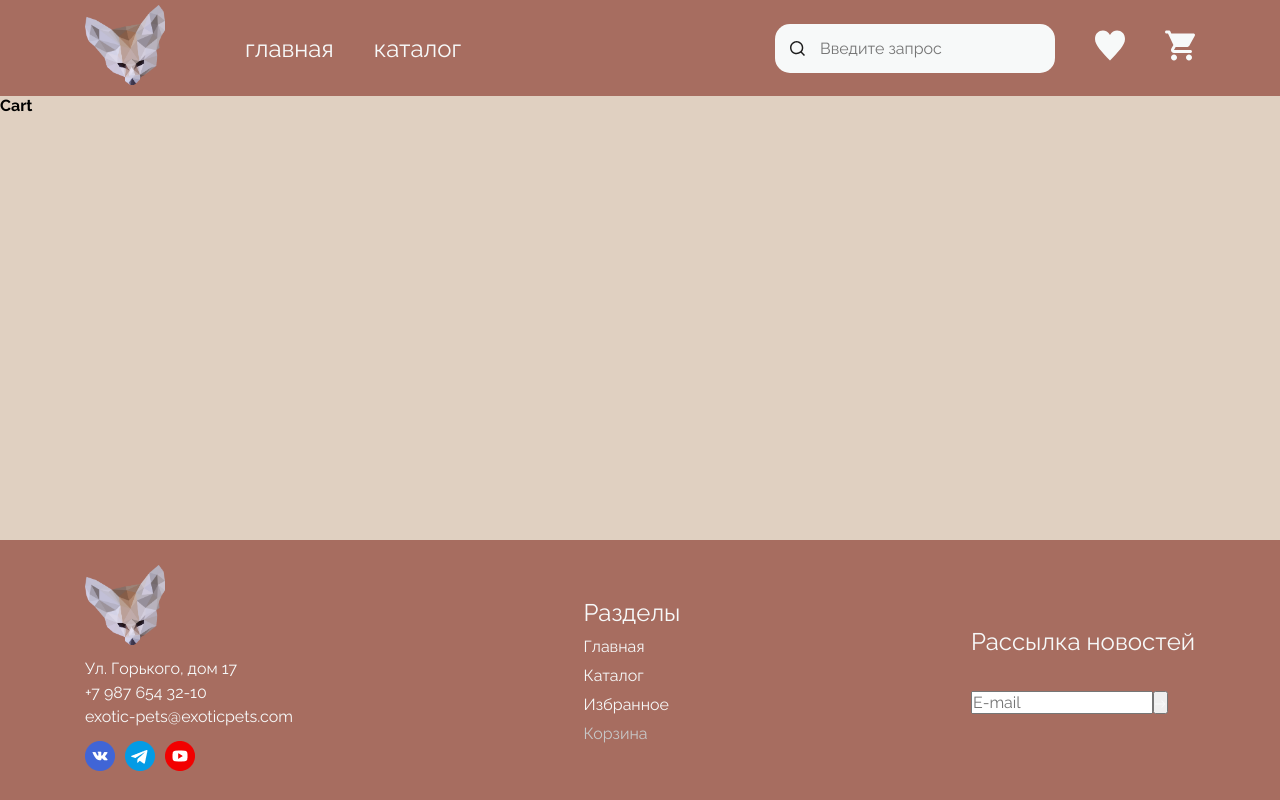
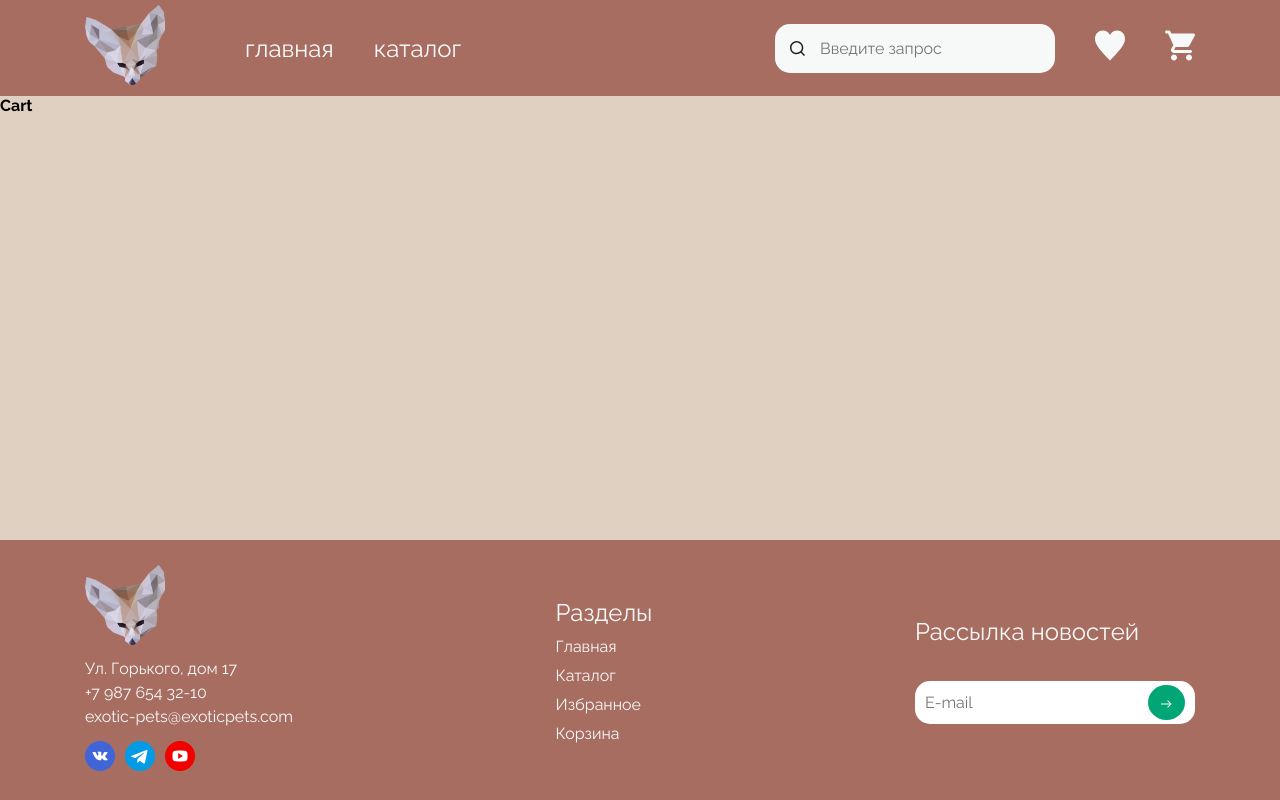
Before and after one commit to algorithm-ssau/exotic-pets-catalogue, a React (Create React App) app in the folder client/my-app/: page /cart in a window 1280 px wide. Built offline with nearby package versions, Linux system fonts and the light colour scheme.

Commit message:
F5 footer email input update

```diff
--- a/client/my-app/src/common/el/footer.tsx
+++ b/client/my-app/src/common/el/footer.tsx
@@ -59,13 +59,13 @@ const Footer = () => {
                 <div className="newsletter-container">
                     <span className="footer-navigation-heading">Рассылка новостей</span>
 
-                    <div className="newsletter-input">
+                    <form className="newsletter-input">
                         <input type="text" placeholder="E-mail"/>
 
                         <button className="newsletter-input-button">
                             <ArrowSvg />
                         </button>
-                    </div>
+                    </form>
                 </div>
             </div>
         </div>
--- a/client/my-app/src/common/styles/footer.css
+++ b/client/my-app/src/common/styles/footer.css
@@ -4,6 +4,14 @@
 
 .Footer a {
     font-size: 1em;
+}
+
+.Footer .active {
+    color: var(--white);
+}
+
+.Footer .active:hover {
+    color: var(--gray);
 }
 
 .footer-wrapper {
@@ -48,4 +56,35 @@
 
 .newsletter-input {
     margin-top: 2.1875rem;
+
+    position: relative;
+
+    display: flex;
 }
+
+.newsletter-input input {
+    padding: .75rem .625rem;
+    width: 17.5rem;
+
+    border: none;
+    border-radius: var(--border-radius);
+}
+
+.newsletter-input-button {
+    position: absolute;
+    right: 10px;
+    top: 4px;
+
+    padding: .5rem .8rem;
+
+    border: none;
+    border-radius: 50%;
+
+    background-color: var(--green);
+
+    cursor: pointer;
+}
+
+.newsletter-input-button:hover {
+    background-color: var(--dark-green);
+}
```
